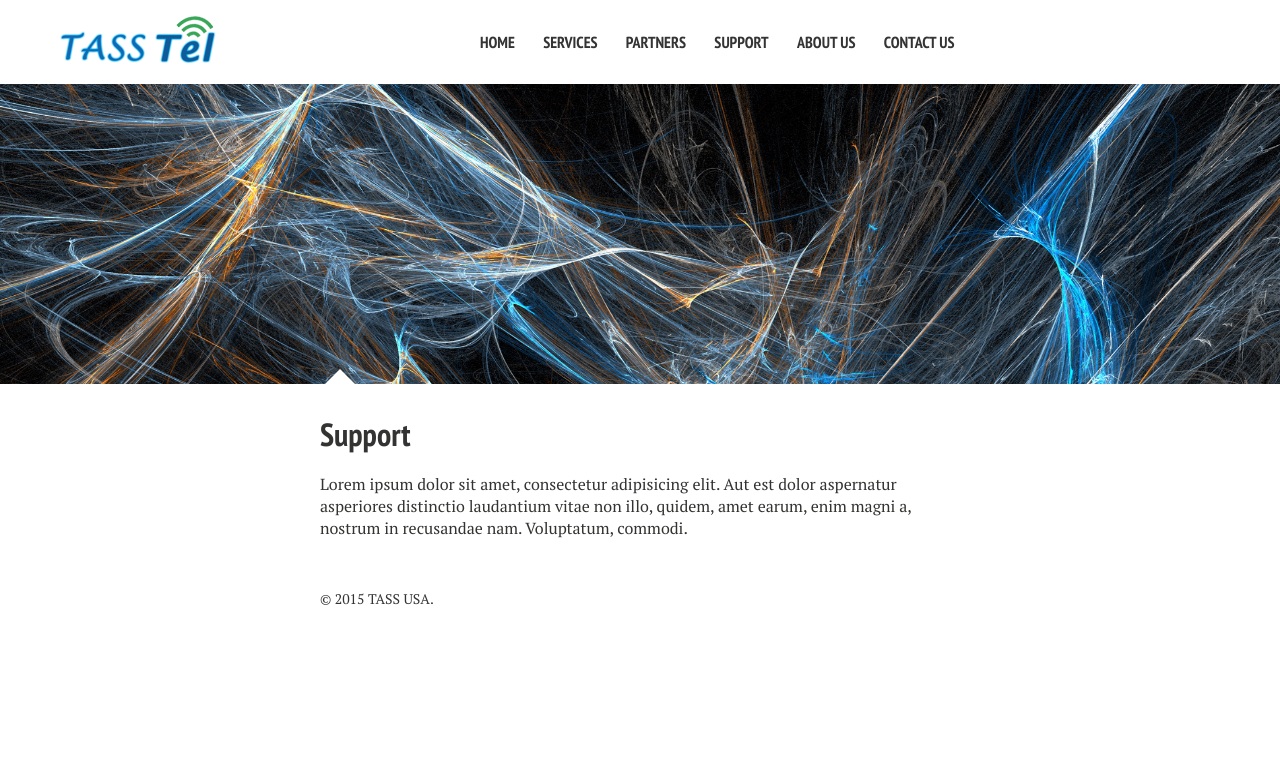
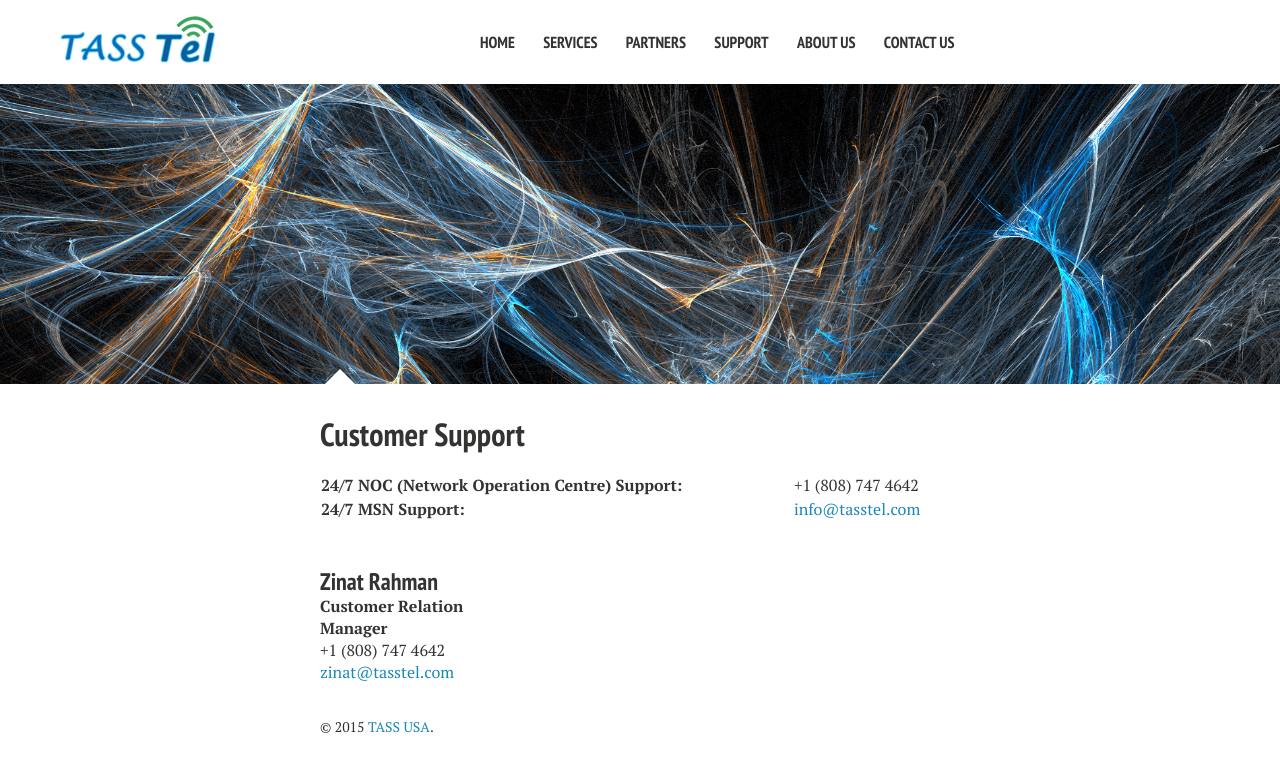
Before and after one commit to TASSUSA/tasstel, a Jekyll site: the page built from support/index.html, in a window 1280 px wide. Shown: the top 772 px of the page. Built offline with Jekyll 4.4.1, drawn with Linux system fonts in a browser that asks for light colours; nearby versions of some CDN libraries.

Commit message:
added support page

```diff
--- a/_sass/page.scss
+++ b/_sass/page.scss
@@ -10,6 +10,11 @@ body {
 	font-weight: 700;
 	text-transform: uppercase;
 	@include clearfix;
+}
+.nav{
+	a{
+		color: $basecolor;
+	}
 }
 .site-name {
 	@include grid(12,10);
--- a/_sass/site.scss
+++ b/_sass/site.scss
@@ -48,3 +48,8 @@
 b, i, strong, em, blockquote, p, q, span, figure, img, h1, h2, header, input, a {
 	@include transition(all .2s ease);
 }
+
+//little contact block seen on Support page.
+.contact{
+	@include grid(12,4);
+}
--- a/_sass/variables.scss
+++ b/_sass/variables.scss
@@ -13,26 +13,26 @@ $body-color     : $bodycolor;
 $textcolor      : #333332;
 $text-color     : $textcolor;
 $border-color   : $text-color;
-$basecolor 		  : #343434;
-$compcolor 		  : spin($basecolor, 180);
+$basecolor      : #343434;
+$compcolor      : spin($basecolor, 180);
 $bordercolor    : $basecolor;
 $white          : #fff;
 $black          : #111;
 $accentcolor    : $black;
 
 // Buttons
-$primary			: $black;
-$success			: #5cb85c;
-$warning			: #dd8338;
-$danger				: #C64537;
-$info				  : #308cbc;
+$primary            : $black;
+$success            : #5cb85c;
+$warning            : #dd8338;
+$danger             : #C64537;
+$info               : #308cbc;
 
 // Links
-$linkcolor 		    : #343434;
-$link-color       : $linkcolor;
-$linkcolorhover 	: darken($linkcolor, 10);
-$linkcolorvisited : lighten($linkcolorhover, 20);
-$linkcolorfocus 	: darken($linkcolorvisited, 10);
+$linkcolor          : #1b87b9;
+$link-color         : $linkcolor;
+$linkcolorhover     : lighten($linkcolor, 10);
+$linkcolorvisited   : darken($linkcolorhover, 20);
+$linkcolorfocus     : lighten($linkcolorvisited, 10);
 
 // Media Queries
 $micro            : "only screen and (min-width: 30em)";
--- /dev/null
+++ b/support/index.html
@@ -0,0 +1,22 @@
+---
+layout: page
+title: Customer Support
+image: page4.jpg
+---
+<table>
+<tr>
+	<td><b>24/7 NOC (Network Operation Centre) Support:</b></td>
+	<td>+1 (808) 747 4642</td>
+</tr>
+<tr>
+	<td><b>24/7 MSN Support:</b></td>
+	<td><a href="mailto:info@tasstel.com">info@tasstel.com</a></td>
+</tr>
+</table>
+
+<div class="contact">
+	<h3 style="margin-bottom: 0;">Zinat Rahman</h3>
+	<b>Customer Relation Manager</b><br>
+		+1 (808) 747 4642 <br>
+		<a href="mailto:zinat@tasstel.com">zinat@tasstel.com</a><br>
+</div>
--- a/support/index.md
+++ /dev/null
@@ -1,7 +0,0 @@
----
-layout: page
-title: Support
-image: page4.jpg
----
-
-Lorem ipsum dolor sit amet, consectetur adipisicing elit. Aut est dolor aspernatur asperiores distinctio laudantium vitae non illo, quidem, amet earum, enim magni a, nostrum in recusandae nam. Voluptatum, commodi.
```
Also changed, not shown: _sass/typography.scss (line endings or trailing spaces), 1 other file.
